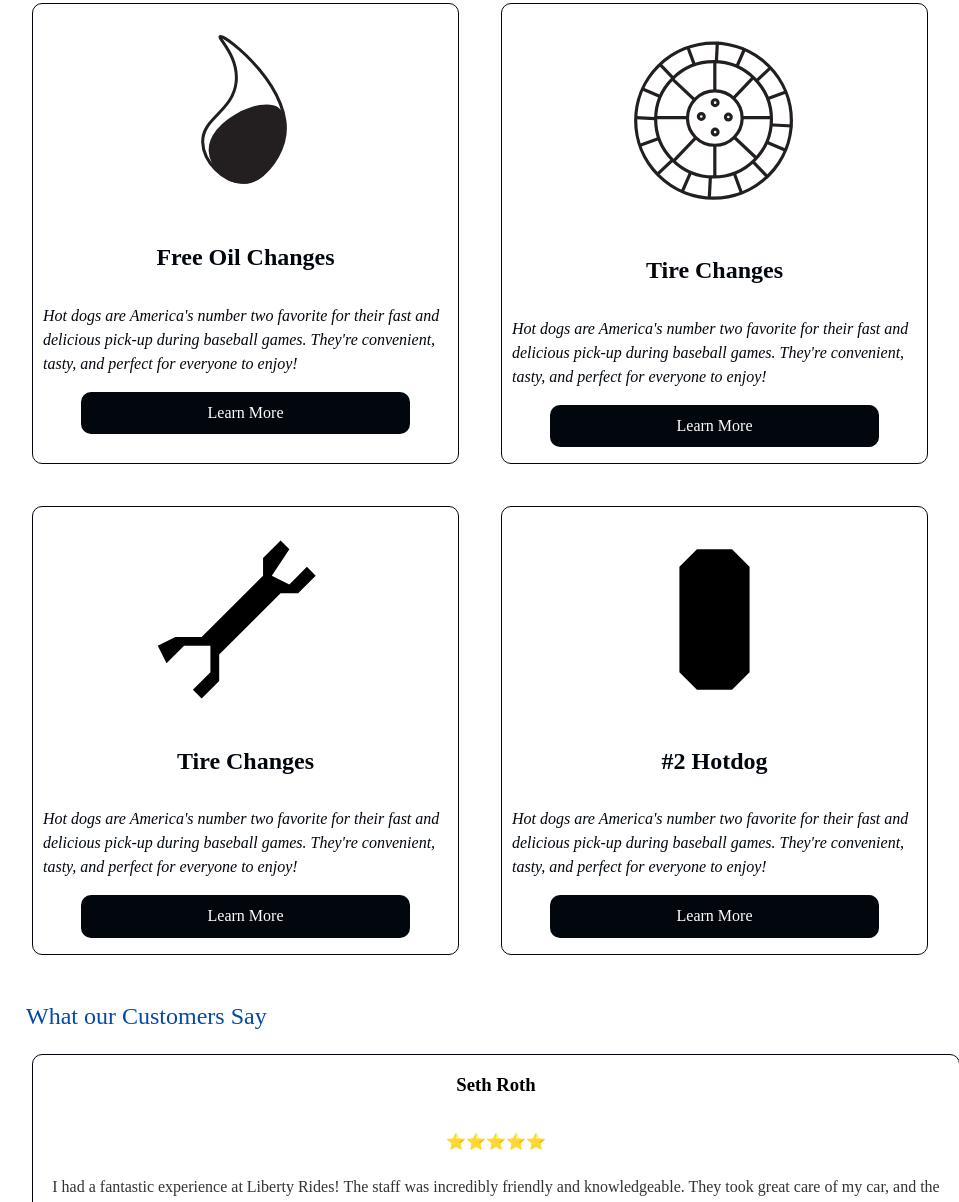
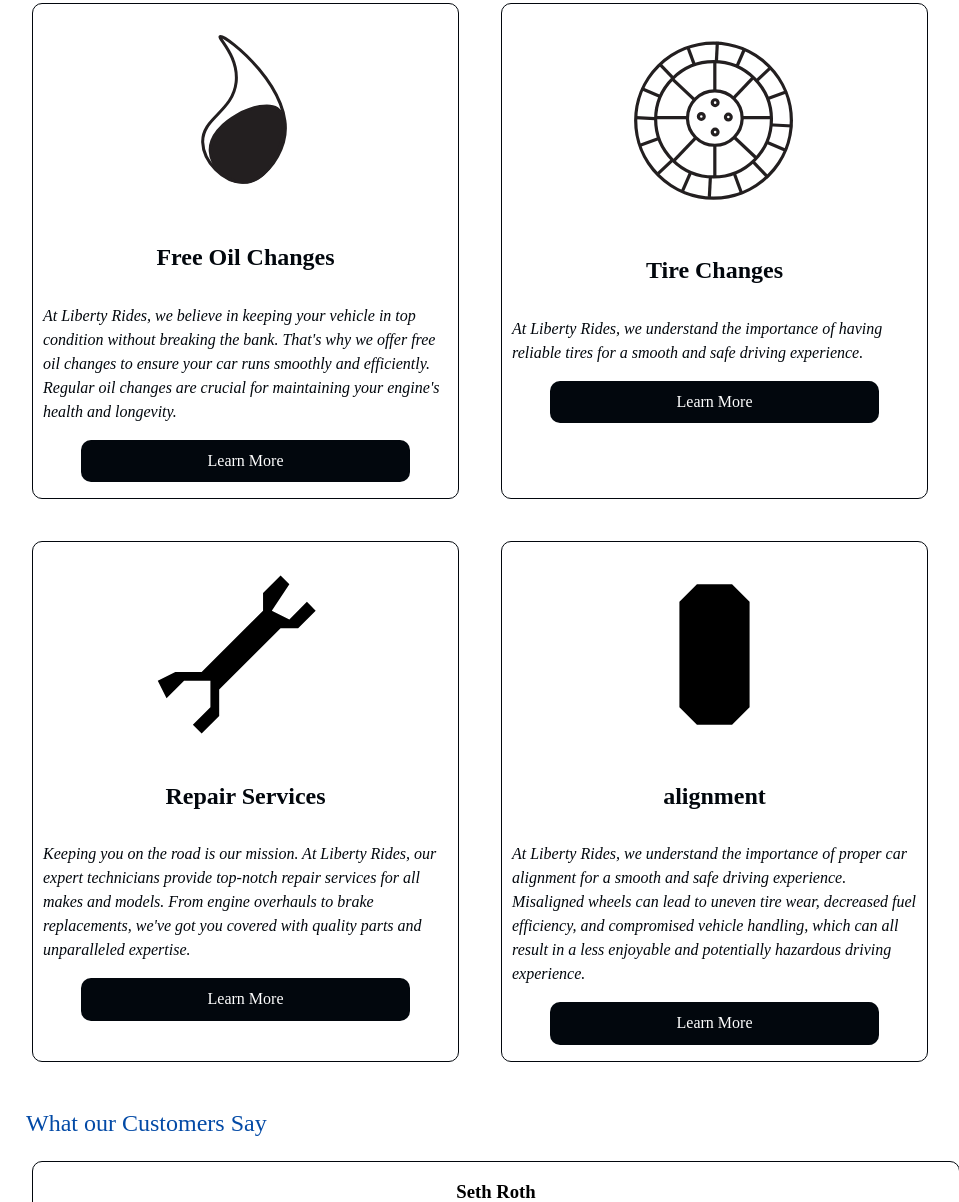
Before and after one commit to SpyArmy/05auto, a plain HTML site: page index.html in a window 1280 px wide. Shown: the part 897-2099 px from the top of the page, without its empty margins (144-1103 px from the left). Drawn offline with Linux system fonts and the light colour scheme; a web font is replaced by a local one.

```diff
--- a/index.html
+++ b/index.html
@@ -58,28 +58,28 @@
             <section class="boun">
                 <img src="images/oil.svg" alt="oil icon"/>
                 <h2>Free Oil Changes</h2>
-                <p>Hot dogs are America's number two favorite for their fast and delicious pick-up during baseball games. They're convenient, tasty, and perfect for everyone to enjoy!</p>
+                <p>At Liberty Rides, we believe in keeping your vehicle in top condition without breaking the bank. That's why we offer free oil changes to ensure your car runs smoothly and efficiently. Regular oil changes are crucial for maintaining your engine's health and longevity.</p>
                 <a href="#">Learn More</a>
             </section>
 
             <section class="spin">
                 <img src="images/tire.svg" alt="Tire icon"/>
                 <h2>Tire Changes</h2>
-                <p>Hot dogs are America's number two favorite for their fast and delicious pick-up during baseball games. They're convenient, tasty, and perfect for everyone to enjoy!</p>
+                <p>At Liberty Rides, we understand the importance of having reliable tires for a smooth and safe driving experience.</p>
                 <a href="#">Learn More</a>
             </section>
 
             <section class="puls">
                 <img src="images/wrench.svg" alt="oil"/>
-                <h2>Tire Changes</h2>
-                <p>Hot dogs are America's number two favorite for their fast and delicious pick-up during baseball games. They're convenient, tasty, and perfect for everyone to enjoy!</p>
+                <h2>Repair Services</h2>
+                <p>Keeping you on the road is our mission. At Liberty Rides, our expert technicians provide top-notch repair services for all makes and models. From engine overhauls to brake replacements, we've got you covered with quality parts and unparalleled expertise.</p>
                 <a href="#">Learn More</a>
             </section>
 
             <section class="side">
                 <img src="images/alignment.svg" alt="oil"/>
-                <h2>#2 Hotdog</h2>
-                <p>Hot dogs are America's number two favorite for their fast and delicious pick-up during baseball games. They're convenient, tasty, and perfect for everyone to enjoy!</p>
+                <h2>alignment</h2>
+                <p>At Liberty Rides, we understand the importance of proper car alignment for a smooth and safe driving experience. Misaligned wheels can lead to uneven tire wear, decreased fuel efficiency, and compromised vehicle handling, which can all result in a less enjoyable and potentially hazardous driving experience.</p>
                 <a href="#">Learn More</a>
             </section>
         </div>
```
